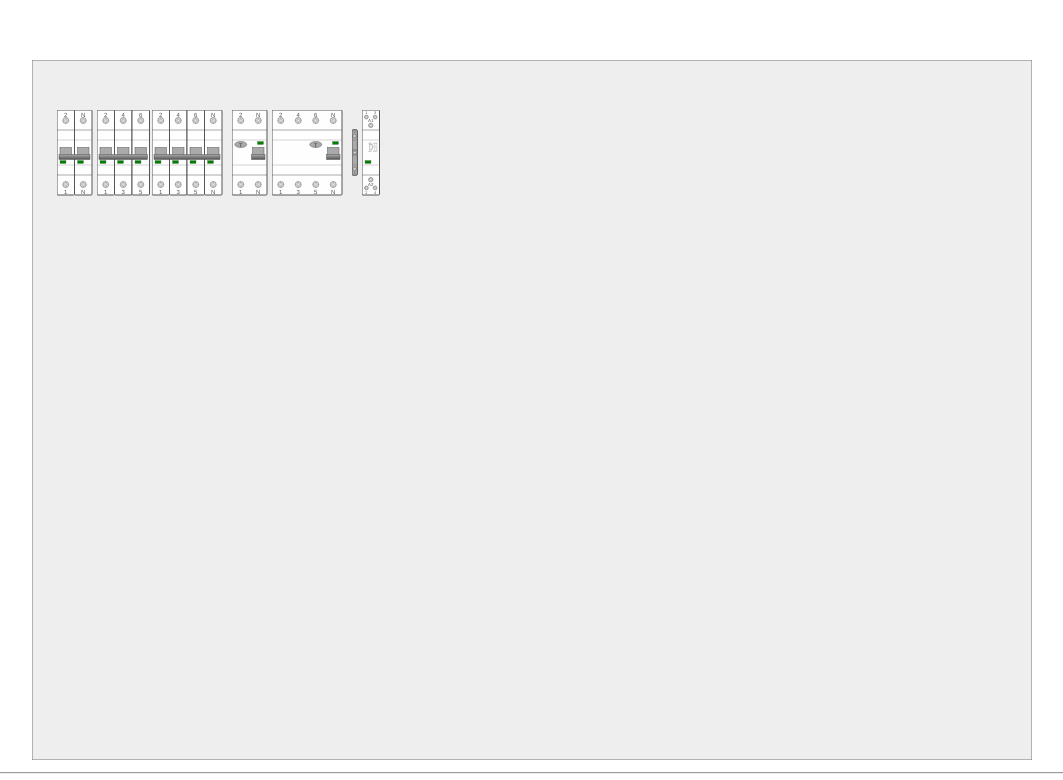
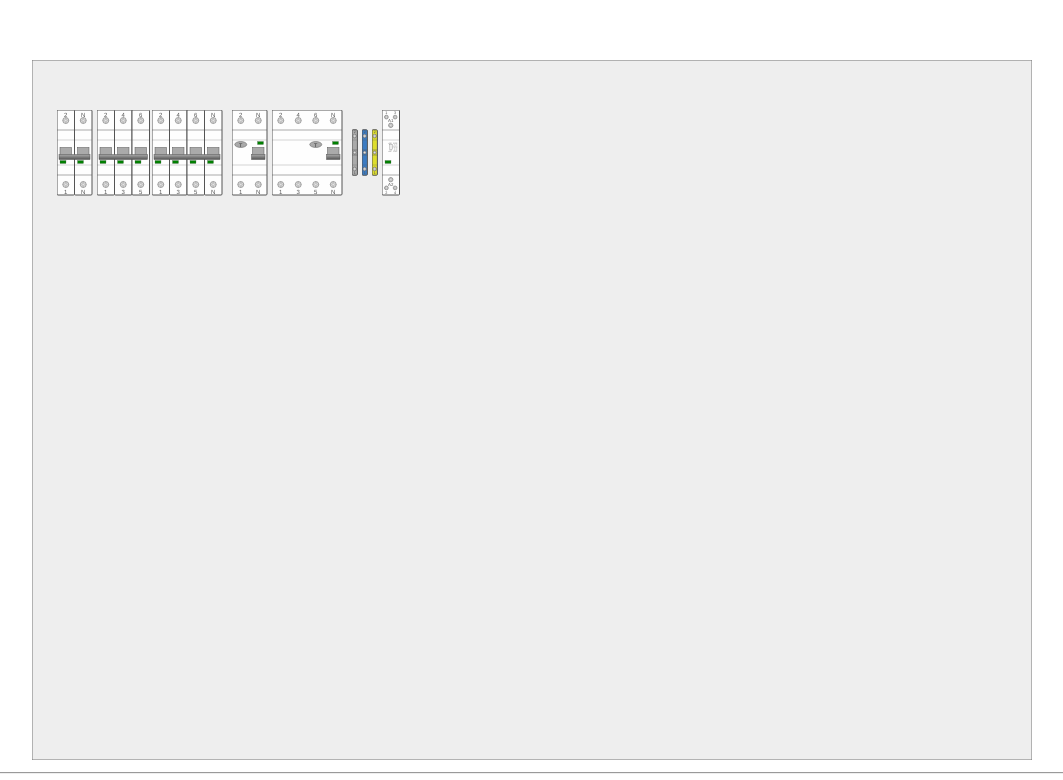
Before and after one commit to mikegribov/elektrika, a Vue app: page / in a window 1280 px wide. Shown: the top 780 px of the page, without its empty margins (108-1171 px from the left). Built offline with nearby package versions, Linux system fonts and the light colour scheme.

Commit message:
Neutral & earth clamps

```diff
--- a/src/classes/details/DetailCorpusClamp.js
+++ b/src/classes/details/DetailCorpusClamp.js
@@ -36,7 +36,8 @@ export default class DetailCorpusClamp extends BaseDetail {
     svg() {
         const i = SQARES.findIndex(val => val == this.sqare);
         if (i > -1) {
-            const color = "#AAAAAA";
+            const color = this.color;
+            console.log(this.color)
             //const colorL = "#DD7777";
             //const colorD = "#774444";
             //const h = listh[i];
--- a/src/classes/elements/ElementClamp.js
+++ b/src/classes/elements/ElementClamp.js
@@ -9,10 +9,11 @@ export default class ElementClamp extends BaseElement {
         this.id = "ElementClamp";
         this.sqare = options && options.sqare ? options.sqare : 2.5; //4, 6, 10
         this.caption = "Clamp-" + this.sqare;
+        this.color = options && options.color ? options.color : "#AAAAAA";
     }
 
     content() {
-        const corpus = new DetailCorpusClamp({ sqare: this.sqare });
+        const corpus = new DetailCorpusClamp({ sqare: this.sqare, color: this.color});
         return [
             [corpus],
             [new DetailContact({caption: '2', radius: 1.8, placeWidth: corpus.getWidth(), height: corpus.getHeight()/corpus.placeHeight})],
--- /dev/null
+++ b/src/classes/elements/ElementClampE.js
@@ -0,0 +1,14 @@
+
+import ElementClamp from "@/classes/elements/ElementClamp.js"
+
+export default class ElementClampE extends ElementClamp {
+
+    constructor(options = false) {
+        super(options)
+        this.id = "ElementClampE";
+        this.sqare = options && options.sqare ? options.sqare : 2.5; //4, 6, 10
+        this.caption = "ClampE-" + this.sqare;
+        this.color = options && options.color ? options.color : "#DDDD2D";
+    }
+
+}
--- /dev/null
+++ b/src/classes/elements/ElementClampN.js
@@ -0,0 +1,14 @@
+
+import ElementClamp from "@/classes/elements/ElementClamp.js"
+
+export default class ElementClampN extends ElementClamp {
+
+    constructor(options = false) {
+        super(options)
+        this.id = "ElementClampN";
+        this.sqare = options && options.sqare ? options.sqare : 2.5; //4, 6, 10
+        this.caption = "ClampN-" + this.sqare;
+        this.color = options && options.color ? options.color : "#3B7BC2";
+    }
+
+}
--- a/src/components/canvas.vue
+++ b/src/components/canvas.vue
@@ -14,7 +14,9 @@
         <use xlink:href="#ElementRcd" x="200"  y="50"/>
         <use xlink:href="#ElementRcd3" x="240"  y="50"/>
         <use xlink:href="#ElementClamp" x="320"  y="50"/>
-        <use xlink:href="#ElementContacter1" x="330"  y="50"/>
+        <use xlink:href="#ElementClampN" x="330"  y="50"/>
+        <use xlink:href="#ElementClampE" x="340"  y="50"/>
+        <use xlink:href="#ElementContacter1" x="350"  y="50"/>
 
 
     </svg>
@@ -30,6 +32,8 @@
     import ElementRcd from '@/classes/elements/ElementRcd.js'
     import ElementRcd3 from '@/classes/elements/ElementRcd3.js'
     import ElementClamp from '@/classes/elements/ElementClamp.js'
+    import ElementClampN from '@/classes/elements/ElementClampN.js'
+    import ElementClampE from '@/classes/elements/ElementClampE.js'
     import ElementContacter1 from '@/classes/elements/ElementContacter1.js'
     export default {
         data() {
@@ -61,7 +65,9 @@
         methods: {
             getSvgContent() {
                 if (!this.$_svgContent) {
-                    this.$_svgContent = new ElementRcd().asSymbol() + new ElementRcd3().asSymbol() + new ElementClamp().asSymbol() + new ElementContacter1().asSymbol() +
+                    this.$_svgContent = new ElementRcd().asSymbol() + new ElementRcd3().asSymbol()
+                    + new ElementClamp().asSymbol() + new ElementClampN().asSymbol()  + new ElementClampE().asSymbol()
+                    + new ElementContacter1().asSymbol() +
                      + new ElementBreaker1P().asSymbol() + new ElementBreaker1PN().asSymbol() + new ElementBreaker3P().asSymbol() + new ElementBreaker3PN().asSymbol()
                 }
                 return this.$_svgContent;
```
